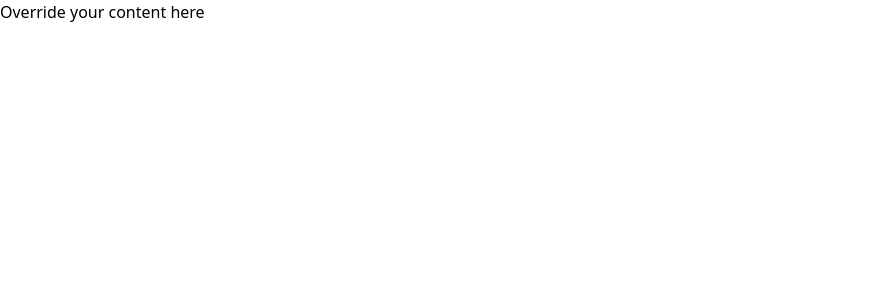
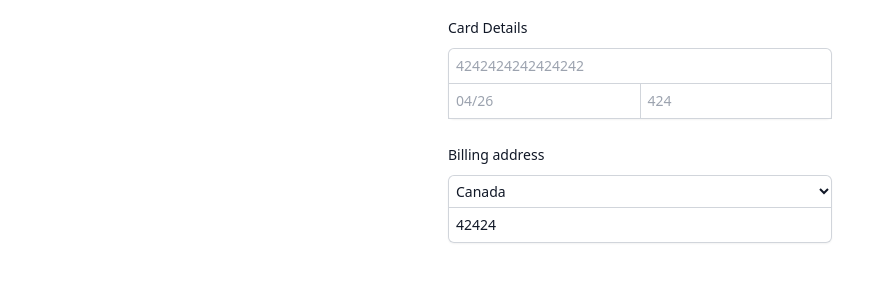
Before and after one commit to stephtran97/nnpp-homework, a React (Vite) app in the folder react-js-project/: page / in a window 1280 px wide. Shown: the top 300 px of the page, without its empty margins (0-894 px from the left). Built offline with nearby package versions, Linux system fonts and the light colour scheme.

Commit message:
homework: exercises 2 ex4

```diff
--- a/react-js-project/src/App.jsx
+++ b/react-js-project/src/App.jsx
@@ -1,5 +1,95 @@
-function App() {
-  return <h1>Override your content here</h1>;
+import { useState } from 'react';
+
+// Make it possible to update the billing address (without deleting the other properties)
+export default function CardDetails() {
+  const [card, setCard] = useState({
+    number: '4242424242424242',
+    expiration: '04/26',
+    cvc: '424',
+    country: 'Canada',
+    postalCode: '42424'
+  });
+
+  return (
+    <div className='py-4 max-w-sm mx-auto'>
+      <fieldset>
+        <legend className='block text-sm font-medium leading-6 text-gray-900'>
+          Card Details
+        </legend>
+        <div className='mt-2 -space-y-px rounded-md bg-white shadow-sm'>
+          <div
+            type='text'
+            className='px-2 relative block w-full rounded-none rounded-t-md border-0 bg-transparent py-1.5 text-gray-400 ring-1 ring-inset ring-gray-300 placeholder:text-gray-400 sm:text-sm sm:leading-6'
+          >
+            {card.number}
+          </div>
+          <div className='flex -space-x-px'>
+            <div className='w-1/2 min-w-0 flex-1'>
+              <div
+                type='text'
+                className='px-2 relative block w-full rounded-none border-0 bg-transparent py-1.5 text-gray-400 ring-1 ring-inset ring-gray-300 placeholder:text-gray-400 sm:text-sm sm:leading-6'
+              >
+                {card.expiration}
+              </div>
+            </div>
+            <div className='min-w-0 flex-1'>
+              <div
+                type='text'
+                className='px-2 relative block w-full rounded-none border-0 bg-transparent py-1.5 text-gray-400 ring-1 ring-inset ring-gray-300 placeholder:text-gray-400 sm:text-sm sm:leading-6'
+              >
+                {card.cvc}
+              </div>
+            </div>
+          </div>
+        </div>
+      </fieldset>
+      <fieldset className='mt-6 bg-white'>
+        <legend className='block text-sm font-medium leading-6 text-gray-900'>
+          Billing address
+        </legend>
+        <div className='mt-2 -space-y-px rounded-md shadow-sm'>
+          <div>
+            <label
+              htmlFor='country'
+              className='sr-only'
+            >
+              Country
+            </label>
+            <select
+              id='country'
+              name='country'
+              className='relative block w-full rounded-none rounded-t-md border-0 bg-transparent py-1.5 text-gray-900 ring-1 ring-inset ring-gray-300 focus:z-10 focus:ring-2 focus:ring-inset focus:ring-indigo-600 sm:text-sm sm:leading-6 px-1'
+              value={card.country}
+              onChange={(event) => {
+                setCard({ ...card, country: event.target.value });
+              }}
+            >
+              <option>United States</option>
+              <option>Canada</option>
+              <option>Mexico</option>
+            </select>
+          </div>
+          <div>
+            <label
+              htmlFor='postal-code'
+              className='sr-only'
+            >
+              ZIP / Postal code
+            </label>
+            <input
+              type='text'
+              name='postal-code'
+              id='postal-code'
+              className='px-2 relative block w-full rounded-none rounded-b-md border-0 bg-transparent py-1.5 text-gray-900 ring-1 ring-inset ring-gray-300 placeholder:text-gray-400 focus:z-10 focus:ring-2 focus:ring-inset focus:ring-indigo-600 sm:text-sm sm:leading-6'
+              placeholder='ZIP / Postal code'
+              value={card.postalCode}
+              onChange={(event) => {
+                setCard({ ...card, postalCode: event.target.value });
+              }}
+            />
+          </div>
+        </div>
+      </fieldset>
+    </div>
+  );
 }
-
-export default App;
```
